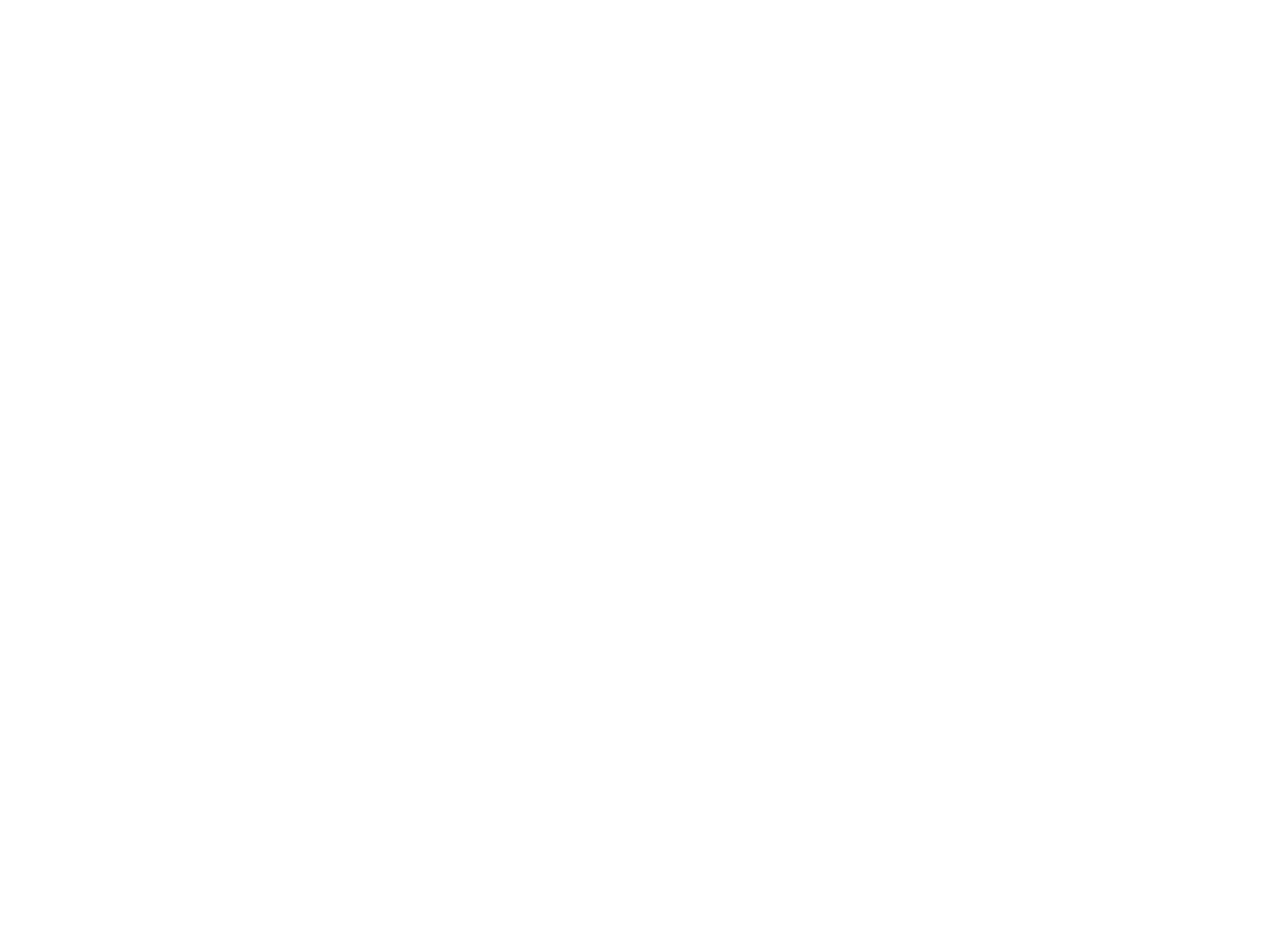
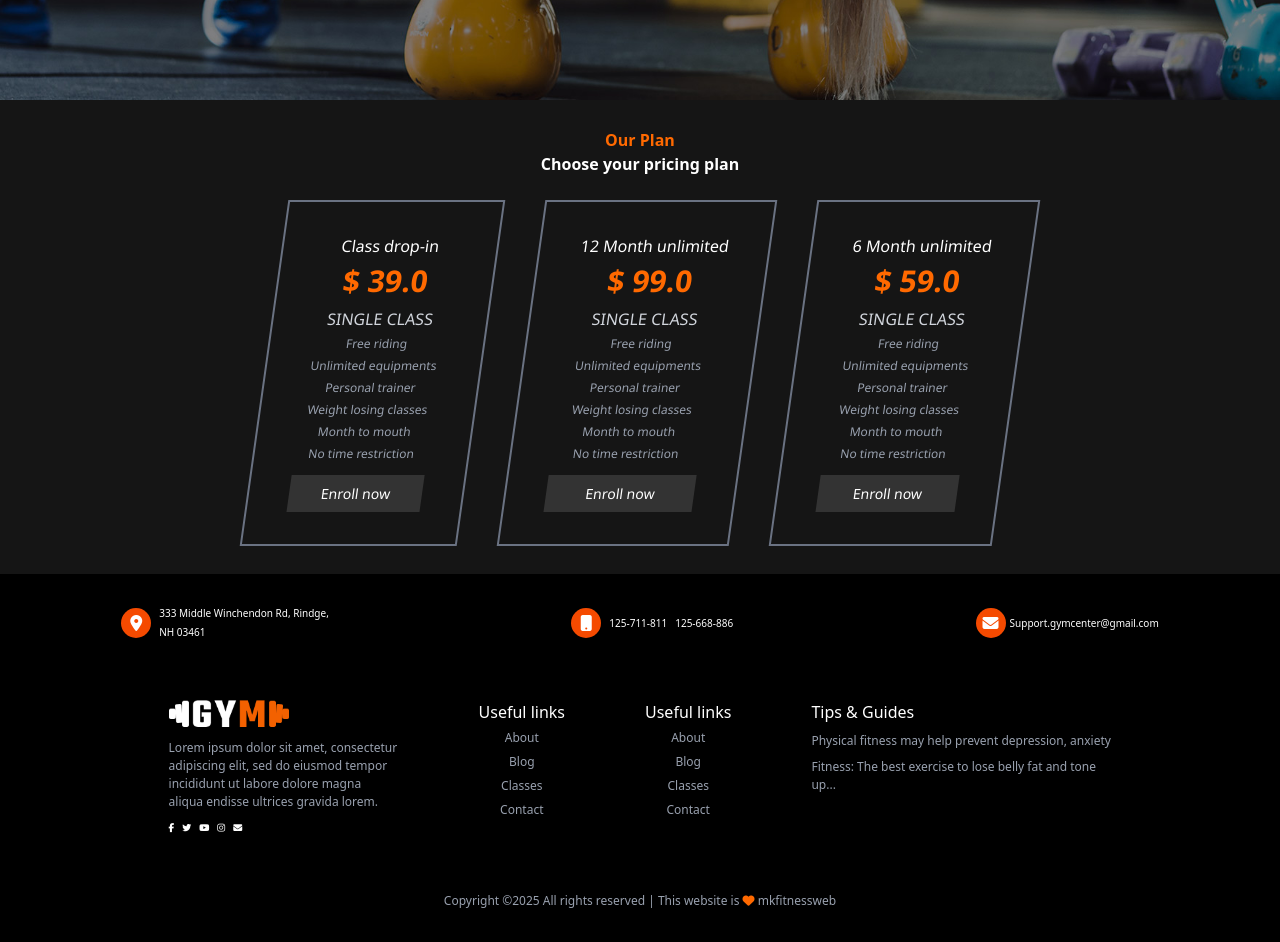
Before and after one commit to MubashirKhan001/mkfitness-website, a React (Vite) app: page / in a window 1280 px wide. Shown: the part 1500-2442 px from the top of the page. Before the commit the page ends 1200 px from the top, so only its background shows below. Built offline with nearby package versions, Linux system fonts and the light colour scheme.

Commit message:
working...

```diff
--- a/src/App.jsx
+++ b/src/App.jsx
@@ -2,6 +2,9 @@
 import Header from "./components/header";
 import Herosec1 from "./components/hero-section/herosec1";
 import Herosec2 from "./components/hero-section/herosec2";
+import Herosec3 from "./components/hero-section/herosec3";
+import Herosec4 from "./components/hero-section/herosec4";
+import Footer from "./components/footer";
 import bgImg from "./assets/image/2.jpg"
 
 function App() {
@@ -14,6 +17,9 @@
                 <Herosec1 />
             </div>
             <Herosec2 />
+            <Herosec3 />
+            <Herosec4 />
+            <Footer />
         </>
     )
 
--- a/src/components/footer.jsx
+++ b/src/components/footer.jsx
@@ -0,0 +1,72 @@
+import Logo from "../assets/image/1.png"
+
+function Footer() {
+
+
+    return (
+        <div className="bg-black py-8 flex flex-col gap-y-15">
+            <div className="flex justify-around items-center  text-white">
+                <div className="flex gap-x-2 justify-center items-center">
+                    <div className="flex justify-center items-center bg-orange-600 text-white w-[30px] h-[30px] rounded-[50%]"><i class="fa-solid fa-location-dot"></i></div>
+                    <div className="text-[10px] flex flex-col gap-y-1">
+                        <p>333 Middle Winchendon Rd, Rindge,</p>
+                        <p>NH 03461</p>
+                    </div>
+                </div>
+                <div className="flex gap-x-2 justify-center items-center">
+                    <div className="flex justify-center items-center bg-orange-600 text-white w-[30px] h-[30px] rounded-[50%]"><i class="fa-solid fa-mobile-button"></i></div>
+                    <p className="text-[10px]">125-711-811</p>
+                    <p className="text-[10px]">125-668-886</p>
+                </div>
+                <div className="flex gap-x-1 justify-center items-center">
+                    <div className="flex justify-center items-center bg-orange-600 text-white w-[30px] h-[30px] rounded-[50%]"><i class="fa-solid fa-envelope"></i></div>
+                    <p className="text-[10px] ">Support.gymcenter@gmail.com</p>
+                </div>
+            </div>
+            <div className="flex justify-center  gap-x-20">
+                <div className="flex gap-y-3 flex-col">
+                    <div>
+                        <img className="w-30" src={Logo} />
+                    </div>
+                    <p className="text-gray-400 text-[12px] w-[230px]">
+                        Lorem ipsum dolor sit amet, consectetur adipiscing elit, sed do eiusmod tempor incididunt ut labore dolore magna aliqua endisse ultrices gravida lorem.
+                    </p>
+                    <div className="text-white flex gap-x-2 text-[9px]">
+                        <i class="fa-brands fa-facebook-f"></i>
+                        <i class="fa-brands fa-twitter"></i>
+                        <i class="fa-brands fa-youtube"></i>
+                        <i class="fa-brands fa-instagram"></i>
+                        <i class="fa-solid fa-envelope"></i>
+                    </div>
+                </div>
+                <div>
+                    <h1 className="text-white">Useful links</h1>
+                    <ul className="text-gray-400">
+                        <li className="text-center"><a className="hover:text-orange-400 text-[12px]" href="">About</a></li>
+                        <li className="text-center"><a className="hover:text-orange-400 text-[12px]" href="">Blog</a></li>
+                        <li className="text-center"><a className="hover:text-orange-400 text-[12px]" href="">Classes</a></li>
+                        <li className="text-center"><a className="hover:text-orange-400 text-[12px]" href="">Contact</a></li>
+                    </ul>
+                </div>
+                <div>
+                    <h1 className="text-white">Useful links</h1>
+                    <ul className="text-gray-400">
+                        <li className="text-center"><a className="hover:text-orange-400 text-[12px]" href="">About</a></li>
+                        <li className="text-center"><a className="hover:text-orange-400 text-[12px]" href="">Blog</a></li>
+                        <li className="text-center"><a className="hover:text-orange-400 text-[12px]" href="">Classes</a></li>
+                        <li className="text-center"><a className="hover:text-orange-400 text-[12px]" href="">Contact</a></li>
+                    </ul>
+                </div>
+                <div className="text-gray-400 flex flex-col gap-y-2">
+                    <h1 className="text-white">Tips & Guides</h1>
+                    <p className="w-[300px] text-[12px]">Physical fitness may help prevent depression, anxiety</p>
+                    <p className="w-[300px] text-[12px]">Fitness: The best exercise to lose belly fat and tone up...</p>
+                </div>
+            </div>
+            <p className="text-[12px] text-center text-gray-400">Copyright ©2025 All rights reserved | This website is <span className="text-orange-500"><i class="fa-solid fa-heart"></i></span> mkfitnessweb</p>
+        </div>
+    )
+
+};
+
+export default Footer;
--- /dev/null
+++ b/src/components/hero-section/herosec3.jsx
@@ -0,0 +1,21 @@
+import herosec3Img from "../../assets/image/3.jpg"
+
+function Herosec3() {
+    return (
+        <div className="bg-cover bg-center h-100  flex justify-center items-center flex-col gap-y-6"
+            style={{ backgroundImage: `url(${herosec3Img})`}}
+            >
+            <h1 className="text-white text-3xl font-bold">Registration now to get more deals</h1>
+            <h2 className="text-gray-300 text-2xl font-bold">Where health, beauty and fitness meet.</h2>
+            <div className="text-white border-2  transition-all duration-400 linear border-orange-500 hover:bg-orange-500 rounded">
+                <button className="px-4 py-1 text-[14px] cursor-pointer"><a href="#" className="">Appointment</a></button>
+            </div>
+        </div>
+    )
+
+};
+
+export default Herosec3;
+
+// https://themewagon.github.io/gutim/
+// https://themewagon.github.io/gymlife/
--- /dev/null
+++ b/src/components/hero-section/herosec4.jsx
@@ -0,0 +1,62 @@
+function Herosec4() {
+    return (
+        <div className="py-7 bg-[#151515]">
+            <h1 className="text-center text-orange-500 font-bold" >Our Plan</h1>
+            <h1 className="text-center text-white  font-bold">Choose your pricing plan</h1>
+
+            <div className="flex justify-center items-center pt-6 gap-x-10">
+                <div className="hover:text-black text-center text-white border-2 border-gray-500 py-8 px-10 -skew-x-8 hover:bg-white  transition-all duration-400 linear">
+                    <h2 className="text-bold">Class drop-in</h2>
+                    <div className="flex flex-col justify-center items-center  gap-y-1">
+                        <h1 className="text-orange-500 font-bold text-[30px]">$ 39.0</h1>
+                        <h4 className="text-gray-300">SINGLE CLASS</h4>
+                        <p className="text-gray-400 text-[12px]">Free riding</p>
+                        <p className="text-gray-400 text-[12px]">Unlimited equipments</p>
+                        <p className="text-gray-400 text-[12px]">Personal trainer</p>
+                        <p className="text-gray-400 text-[12px]">Weight losing classes</p>
+                        <p className="text-gray-400 text-[12px]">Month to mouth</p>
+                        <p className="text-gray-400 text-[12px]">No time restriction</p>
+                    </div>
+                    <div className="text-center mt-3 px-4 py-1 text-white transition-all duration-400 linear  bg-[#333333]">
+                        <button className="px-4 py-1 text-[14px] cursor-pointer"><a href="#" className="">Enroll now</a></button>
+                    </div>
+                </div>
+                <div className="hover:text-black text-white  border-2 border-gray-500 py-8 px-10 -skew-x-8 hover:bg-white transition-all  duration-400 linear">
+                    <h2 className="text-bold">12 Month unlimited</h2>
+                    <div className="flex flex-col justify-center items-center gap-y-1">
+                        <h1 className="text-orange-500 font-bold text-[30px]">$ 99.0</h1>
+                        <h4 className="text-gray-300">SINGLE CLASS</h4>
+                        <p className="text-gray-400 text-[12px]">Free riding</p>
+                        <p className="text-gray-400 text-[12px]">Unlimited equipments</p>
+                        <p className="text-gray-400 text-[12px]">Personal trainer</p>
+                        <p className="text-gray-400 text-[12px]">Weight losing classes</p>
+                        <p className="text-gray-400 text-[12px]">Month to mouth</p>
+                        <p className="text-gray-400 text-[12px]">No time restriction</p>
+                    </div>
+                    <div className="text-center mt-3 px-4 py-1 text-white transition-all duration-400 linear  bg-[#333333]">
+                        <button className="px-4 py-1 text-[14px] cursor-pointer"><a href="#" className="">Enroll now</a></button>
+                    </div>
+                </div>
+                <div className="hover:text-black text-white border-2 border-gray-500 py-8 px-10 -skew-x-8 hover:bg-white transition-all  duration-400 linear">
+                    <h2 className="text-bold">6 Month unlimited</h2>
+                    <div className="flex flex-col justify-center items-center  gap-y-1">
+                        <h1 className="text-orange-500 font-bold text-[30px]">$ 59.0</h1>
+                        <h4 className="text-gray-300">SINGLE CLASS</h4>
+                        <p className="text-gray-400 text-[12px]">Free riding</p>
+                        <p className="text-gray-400 text-[12px]">Unlimited equipments</p>
+                        <p className="text-gray-400 text-[12px]">Personal trainer</p>
+                        <p className="text-gray-400 text-[12px]">Weight losing classes</p>
+                        <p className="text-gray-400 text-[12px]">Month to mouth</p>
+                        <p className="text-gray-400 text-[12px]">No time restriction</p>
+                    </div>
+                     <div className="text-center mt-3 px-4 py-1 text-white transition-all duration-400 linear  bg-[#333333] ">
+                        <button className="px-4 py-1 text-[14px] cursor-pointer"><a href="#" className="">Enroll now</a></button>
+                    </div>
+                </div>
+            </div>
+        </div>
+    )
+
+};
+
+export default Herosec4;
```
Also changed, not shown: src/assets/image/3.jpg (added), src/assets/image/4.jpg (added).
